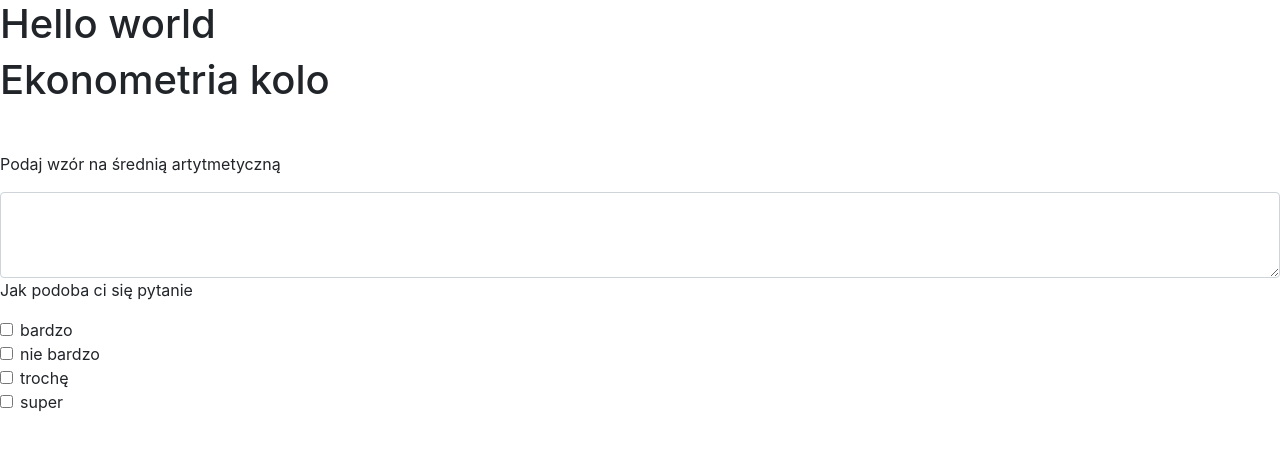
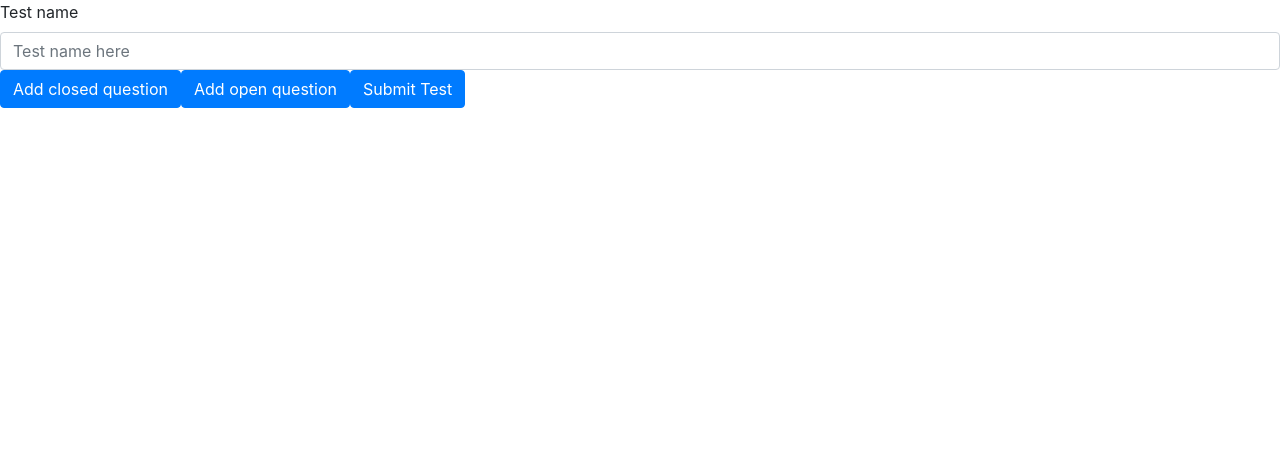
Before and after one commit to K1C4Y/school-testing, a React (Create React App) app: page / in a window 1280 px wide. Shown: the top 450 px of the page. Built offline with nearby package versions, Linux system fonts and the light colour scheme.

Commit message:
Added CreateTest and modified classes it uses

```diff
--- a/src/App.js
+++ b/src/App.js
@@ -1,17 +1,17 @@
-import React from "react";
-// import Login from './components/Login.jsx';
-// import Register from './components/Register.jsx';
-// import OpenQuestion from './components/OpenQuestion.jsx';
-// import ClosedQuestion from './components/ClosedQuestion.jsx';
-// import TeacherCocpit from './components/TeacherCocpit.jsx'
-import Test from "./components/Test.jsx";
+import React, { useState } from "react";
 import "bootstrap/dist/css/bootstrap.min.css";
+import StudentCocpit from "./components/StudentCocpit.jsx";
+import TeacherCocpit from "./components/TeacherCocpit.jsx";
+import CreateTest from "./components/CreateTest.jsx"
+function App() {
+  const [teacherLogged, setTeacherLogged] = useState(false);
+  const [studentLogged, setStudentLogged] = useState(true);
 
-function App() {
   return (
-    <div>
-      <h1>Hello world</h1>
-      <Test />
+    <div id="AppComponent">
+       {/* {studentLogged ? <StudentCocpit /> : null} */}
+       {/* {teacherLogged ? <TeacherCocpit /> : null} */}
+				<CreateTest/>
     </div>
   );
 }
--- a/src/components/ClosedQuestion.jsx
+++ b/src/components/ClosedQuestion.jsx
@@ -1,13 +1,18 @@
 import React, { useState } from "react";
 import FormControl from "react-bootstrap/FormControl";
-import FormGroup from "react-bootstrap/FormGroup";
 import FormLabel from "react-bootstrap/FormLabel";
 import Button from "react-bootstrap/Button";
 import CQAnswer from "./CQAnswer";
 
-const ClosedQuestion = () => {
+const ClosedQuestion = ({ num, setNumOfClosedQuestionsArray,numOfClosedQuestionsArray }) => {
   const [numOfAns, setNumOfAnd] = useState(1);
   const [numArray, setNumArray] = useState([]);
+
+  const deleteClosedQuestionHendeler = () => {
+    setNumOfClosedQuestionsArray(
+      numOfClosedQuestionsArray.filter((number) => number !== num)
+    );
+  };
 
   const addAnswer = () => {
     setNumOfAnd(numOfAns + 1);
@@ -23,13 +28,12 @@ const ClosedQuestion = () => {
 
   return (
     <div className="ClosedQuestion">
-      <FormGroup>
-        <FormLabel>Question</FormLabel>
-        <FormControl type="textarea" placeholder="Enter Question" />
-        <FormLabel>True answer:</FormLabel>
-        {renderAnswers(numArray)}
-        <Button onClick={addAnswer}>Add false answer</Button>
-      </FormGroup>
+      <FormLabel>Question</FormLabel>
+      <FormControl type="textarea" placeholder="Enter Question" />
+      <FormLabel>True answer:</FormLabel>
+      {renderAnswers(numArray)}
+      <Button onClick={addAnswer}>Add answer</Button>
+      <Button onClick={deleteClosedQuestionHendeler}>Delete Question</Button>
     </div>
   );
 };
--- /dev/null
+++ b/src/components/CreateTest.jsx
@@ -0,0 +1,68 @@
+import React, { useState } from "react";
+import { Button, FormGroup, FormLabel, FormControl } from "react-bootstrap";
+import ClosedQuestion from "./ClosedQuestion.jsx";
+import OpenQuestion from "./OpenQuestion.jsx";
+
+const CreateTest = () => {
+  const [numOfClosedQuestions, setNumOfClosedQuestions] = useState(null);
+  const [numOfClosedQuestionsArray, setNumOfClosedQuestionsArray] = useState(
+    []
+  );
+  const [numOfOpenQuestions, setNumOfOpenQuestions] = useState(null);
+  const [numOfOpenQuestionsArray, setNumOfOpenQuestionsArray] = useState([]);
+
+  const addClosedQuestion = () => {
+    setNumOfClosedQuestions(numOfClosedQuestions + 1);
+    setNumOfClosedQuestionsArray([
+      ...numOfClosedQuestionsArray,
+      numOfClosedQuestions,
+    ]);
+  };
+
+  const renderClosedQuestions = (numOfClosedQuestionsArray) => {
+    const questions = numOfClosedQuestionsArray.map((i) => (
+      <ClosedQuestion
+        key={i + "cq"}
+        num={i}
+        setNumOfClosedQuestionsArray={setNumOfClosedQuestionsArray}
+        numOfClosedQuestionsArray={numOfClosedQuestionsArray}
+      />
+    ));
+    return questions;
+  };
+
+  const addOpenQuestion = () => {
+    setNumOfOpenQuestions(numOfOpenQuestions + 1);
+    setNumOfOpenQuestionsArray([
+      ...numOfOpenQuestionsArray,
+      numOfOpenQuestions,
+    ]);
+  };
+
+  const renderOpenQuestions = (numOfOpenQuestionsArray) => {
+    const questions = numOfOpenQuestionsArray.map((i) => (
+      <OpenQuestion
+        key={i + "oq"}
+        num={i}
+        setNumOfOpenQuestionsArray={setNumOfOpenQuestionsArray}
+        numOfOpenQuestionsArray={numOfOpenQuestionsArray}
+      />
+    ));
+    return questions;
+  };
+  return (
+    <div className="createTest">
+      <FormGroup>
+        <FormLabel>Test name</FormLabel>
+        <FormControl type="textarea" placeholder="Test name here" />
+        {renderClosedQuestions(numOfClosedQuestionsArray)}
+        <Button onClick={addClosedQuestion}>Add closed question</Button>
+        {renderOpenQuestions(numOfOpenQuestionsArray)}
+        <Button onClick={addOpenQuestion}>Add open question</Button>
+        <Button>Submit Test</Button>
+      </FormGroup>
+    </div>
+  );
+};
+
+export default CreateTest;
--- a/src/components/OpenQuestion.jsx
+++ b/src/components/OpenQuestion.jsx
@@ -1,19 +1,26 @@
-import React, { Component } from "react";
+import React from "react";
+import { Button } from "react-bootstrap";
 import FormControl from "react-bootstrap/FormControl";
-import FormGroup from "react-bootstrap/FormGroup";
 import FormLabel from "react-bootstrap/FormLabel";
 
-class OpenQuestion extends Component {
-  render() {
-    return (
-      <div className="OpenQuestion">
-        <FormGroup>
-          <FormLabel>Question</FormLabel>
-          <FormControl type="textarea" placeholder="Enter Question" />
-        </FormGroup>
-      </div>
+const OpenQuestion = ({
+  num,
+  setNumOfOpenQuestionsArray,
+  numOfOpenQuestionsArray,
+}) => {
+  const deleteOpenQuestionHendeler = () => {
+    setNumOfOpenQuestionsArray(
+      numOfOpenQuestionsArray.filter((number) => number !== num)
     );
-  }
-}
+  };
+
+  return (
+    <div className="OpenQuestion">
+      <FormLabel>Question</FormLabel>
+      <FormControl type="textarea" placeholder="Enter Question" />
+      <Button onClick={deleteOpenQuestionHendeler}>Delete Question</Button>
+    </div>
+  );
+};
 
 export default OpenQuestion;
--- /dev/null
+++ b/src/components/StNavigation.jsx
@@ -0,0 +1,21 @@
+import React from "react";
+import { Nav, Navbar } from "react-bootstrap";
+const StNavigation = () => {
+  return (
+    <div id="StNavigation">
+      <Navbar bg="light" expand="lg">
+        <Navbar.Brand href="#home">Test It !!!</Navbar.Brand>
+        <Navbar.Toggle aria-controls="basic-navbar-nav" />
+        <Nav>
+          <Nav.Link>Test to do</Nav.Link>
+          <Nav.Link>Tests done</Nav.Link>
+        </Nav>
+        <Nav>
+          <Nav.Link>Logout</Nav.Link>
+        </Nav>
+      </Navbar>
+    </div>
+  );
+};
+
+export default StNavigation;
--- a/src/components/StudentCocpit.jsx
+++ b/src/components/StudentCocpit.jsx
@@ -1,7 +1,10 @@
 import React from "react";
+import StNavigation from "./StNavigation.jsx"
 
 const StudentCocpit = () => {
-  return <div id="studentCocpit"></div>;
+return <div id="studentCocpit">
+			<StNavigation/>
+		</div>;
 };
 
 export default StudentCocpit;
--- a/src/components/TeacherCocpit.jsx
+++ b/src/components/TeacherCocpit.jsx
@@ -1,7 +1,10 @@
 import React from "react";
 
 const TeacherCocpit = () => {
-  return <div id="teacherCocpit"></div>;
+  return (
+    <div id="teacherCocpit">
+    </div>
+  );
 };
 
 export default TeacherCocpit;
```
